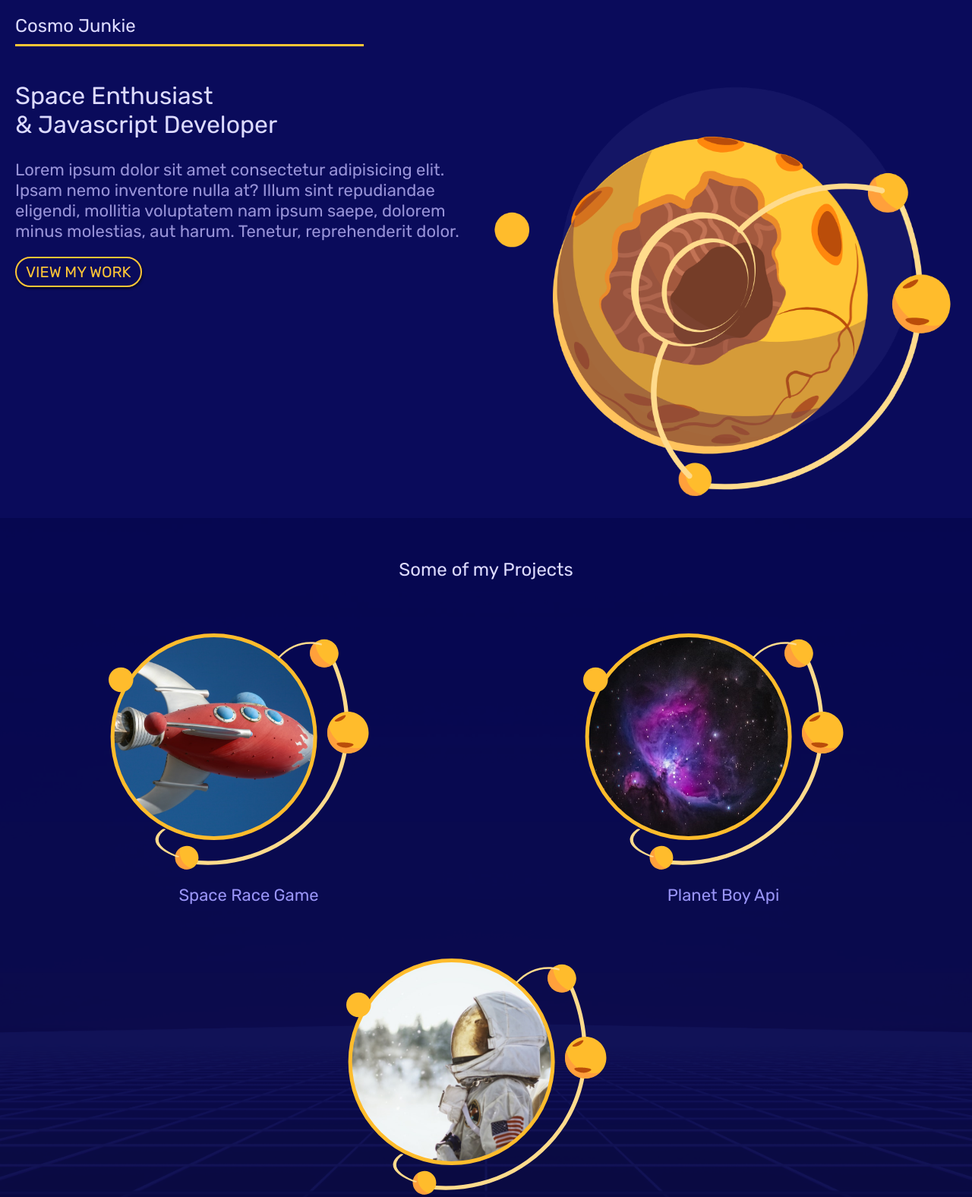
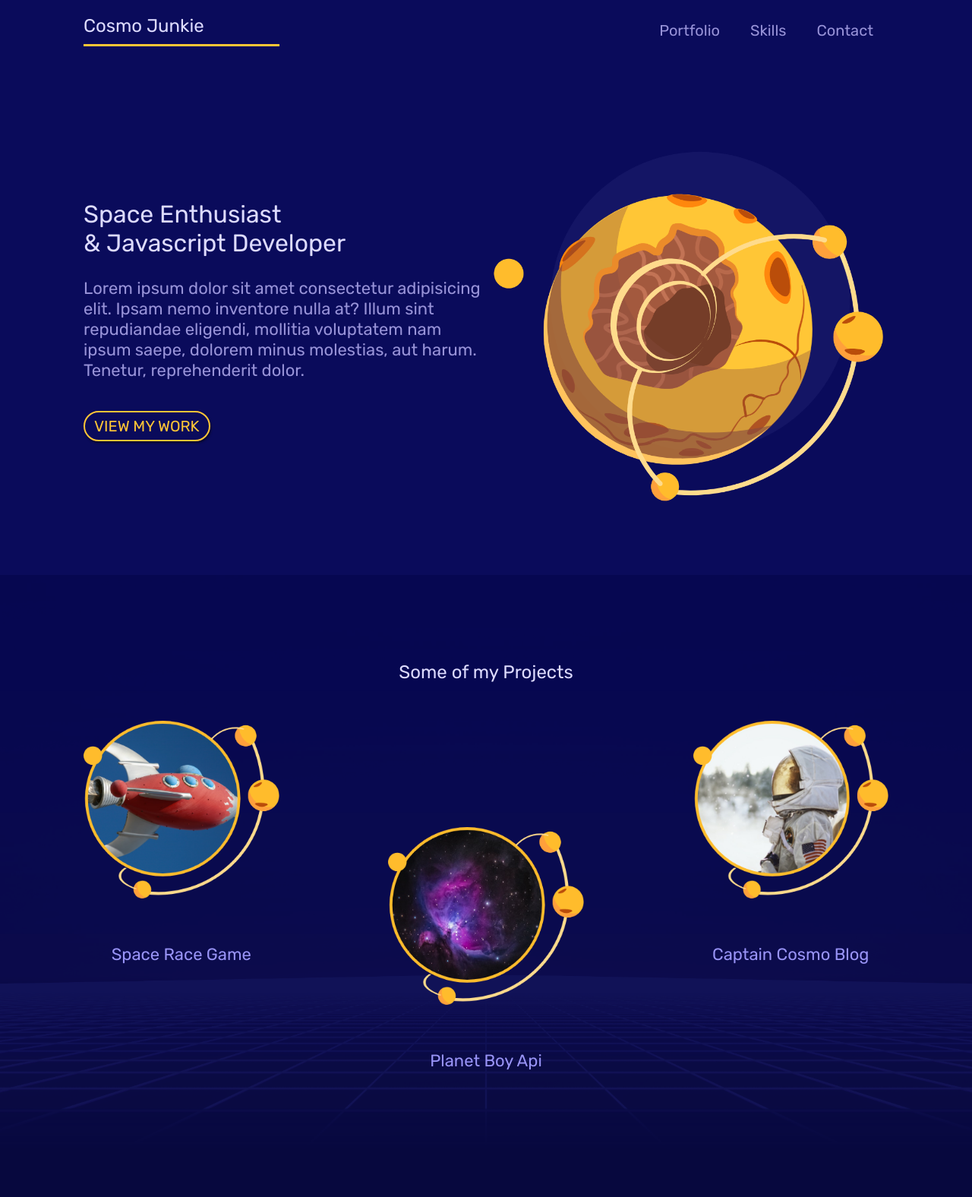
Before and after one commit to phileeep/mobileresponsive, a plain HTML site: page index.html in a window 1280 px wide. Shown: the top 1576 px of the page at 76% size. Drawn offline with Linux system fonts and the light colour scheme.

Commit message:
final version with desktop

```diff
--- a/styles.css
+++ b/styles.css
@@ -81,6 +81,7 @@ h4{
     display: grid;
     grid-template-columns: repeat(8, 1fr);
     gap: 10px;
+    box-sizing: border-box;
 }
 
 .site-nav{
@@ -96,6 +97,7 @@ h4{
     grid-row: 1;
     padding-bottom: 10px;
     border-bottom: 3px solid var(--primary);
+    display: inline-block;
 }
 
 #welcome{
@@ -131,6 +133,9 @@ h4{
     text-align: center;
 }
 
+.projects{
+    margin: 20px 0;
+}
 .projects a{
     grid-column: 1/9;
     margin: 20px 0;
@@ -263,7 +268,7 @@ footer img{
         padding: 30px 100px;
     }
 
-    footer {
+    footer{
         background-size: 20%;
     }
 
@@ -274,6 +279,80 @@ footer img{
     body{
         font-size: 18px;
     }
+    .grid{
+        width: 100%;
+        max-width: 1060px;
+        margin: 0 auto;
+    }
+
+    .leading{
+        margin: 20px 0;
+    }
+
+    .site-nav{
+        padding: 0 20px;
+
+    }
+
+    .site-nav h1{
+    grid-column: 1/3;
+}
+
+    .site-nav ul{
+    display: flex;
+    grid-column: 6/9;
+    justify-content: flex-end;
+    align-self: center;
+    }
+
+    .site-nav li{
+        margin: 20px;
+    }
+
+    .welcome-text{
+    grid-column: 1/5;
+    align-self: center;
+    }
+
+    #welcome{
+        padding-bottom: 40px;
+    }
+
+    .projects a:nth-child(1){
+        grid-column: 2/4;
+    }
+    .projects a:nth-child(2){
+        grid-column: 4/6;
+        padding-top: 140px;
+    }
+    .projects a:nth-child(3){
+        grid-column: 6/8;
+    }
+    .projects a *{
+        max-width: 80%;
+        margin: 30px 10px;
+    }
+
+    #skills{
+        padding: 30px 20px;
+    }
+
+    #skills ul{
+        margin:40px auto;
+    }
+
+    #skills li{
+        grid-column: span 2;
+    }
+    #skills p{
+        max-width: 600px;
+        margin: 40px auto;
+      }
+    footer{
+        padding: 40px 20px;
+        background-size: 25%;
+    }
+
 }
 
 /* desktop styles */
@@ -281,4 +360,34 @@ footer img{
     body{
         font-size: 20px;
     }
+    .site-nav{
+        padding: 0;
+      }
+
+    #welcome, #portfolio, #skills, #contact{
+        padding: 90px 0;
+    }
+    .leading{
+        margin: 20px 0;
+      }
+    .projects a:nth-child(1){
+        grid-column: 1/3;
+    }
+    .projects a:nth-child(2){
+        grid-column: 4/6;
+        padding-top: 140px;
+      }
+    .projects a:nth-child(3){
+        grid-column: 7/9;
+    }
+
+    .projects a *{
+        max-width: 100%;
+        margin: 30px 0;
+    }
+
+    footer{
+        padding: 80px 0;
+        background-size: 30%;
+    }
 }
```
